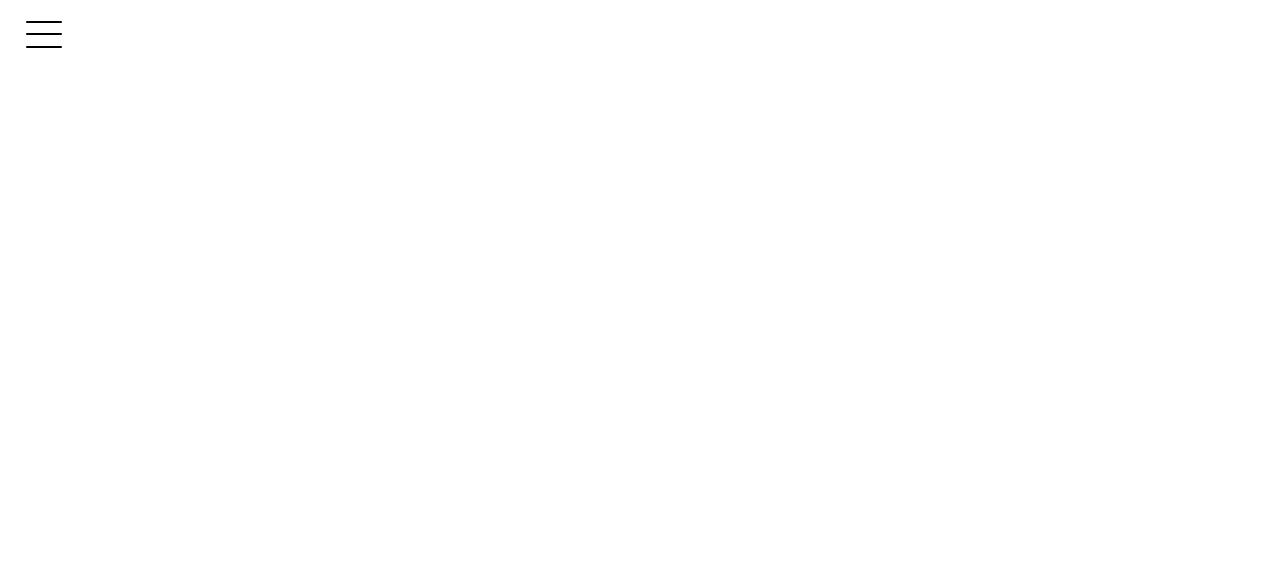
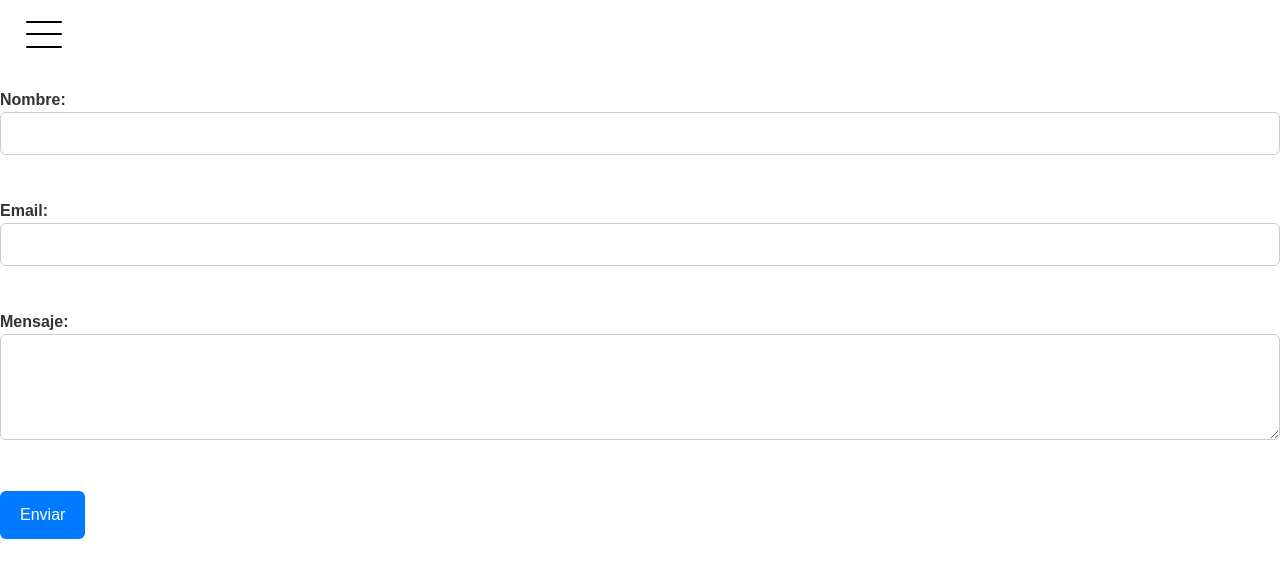
Before and after one commit to AGUDELO01/FALCO, a plain HTML site: page informacion.html in a window 1280 px wide. Drawn offline with nearby package versions, Linux system fonts and the light colour scheme.

Commit message:
cambios la informacion se sube el formulario

```diff
--- a/estilos/estilos.css
+++ b/estilos/estilos.css
@@ -130,13 +130,44 @@ hr {
 
 }
 
-close-btn {
-  position: absolute;
-  top: 20px;
-  right: 30px;
-  background: transparent;
+.folleto{
+ display: block;
+  margin-bottom: 6px;
+  font-weight: bold;
+  color: #333;
+}
+
+.folleto input,
+.folleto textarea {
+  width: 100%;
+  padding: 10px;
+  border: 1px solid #ccc;
+  border-radius: 6px;
+  margin-bottom: 20px;
+  box-sizing: border-box;
+  font-size: 14px;
+}
+
+.folleto input:focus,
+.folleto textarea:focus {
+  outline: none;
+  border-color: #007BFF;
+  box-shadow: 0 0 4px rgba(0, 123, 255, 0.4);
+}
+
+.folleto button {
+  background-color: #007BFF;
   color: white;
+  padding: 12px 20px;
   border: none;
-  font-size: 30px;
+  border-radius: 6px;
   cursor: pointer;
+  font-size: 16px;
+  transition: background-color 0.3s ease;
 }
+
+.folleto button:hover {
+  background-color: #0056b3;
+
+
+}
--- a/informacion.html
+++ b/informacion.html
@@ -8,6 +8,8 @@
     <link rel="stylesheet" href="estilos/estilos.css">
 </head>
 <body>
+
+
     <!-- Botón menú hamburguesa -->
 <button class="menu-btn" onclick="toggleMenu()">
   <div></div>
@@ -53,6 +55,20 @@
         </div>
       </nav>
 
+
+       <form class="folleto">
+    <label>Nombre:</label><br>
+    <input type="text" name="nombre" required><br><br>
+
+    <label>Email:</label><br>
+    <input type="email" name="email" required><br><br>
+
+    <label>Mensaje:</label><br>
+    <textarea name="mensaje" rows="4" required></textarea><br><br>
+
+    <button type="submit">Enviar</button>
+  </form>
+
      <script src="https://cdn.jsdelivr.net/npm/bootstrap@5.3.6/dist/js/bootstrap.bundle.min.js" integrity="sha384-j1CDi7MgGQ12Z7Qab0qlWQ/Qqz24Gc6BM0thvEMVjHnfYGF0rmFCozFSxQBxwHKO" crossorigin="anonymous"></script>
 </body>
 </html>
```
